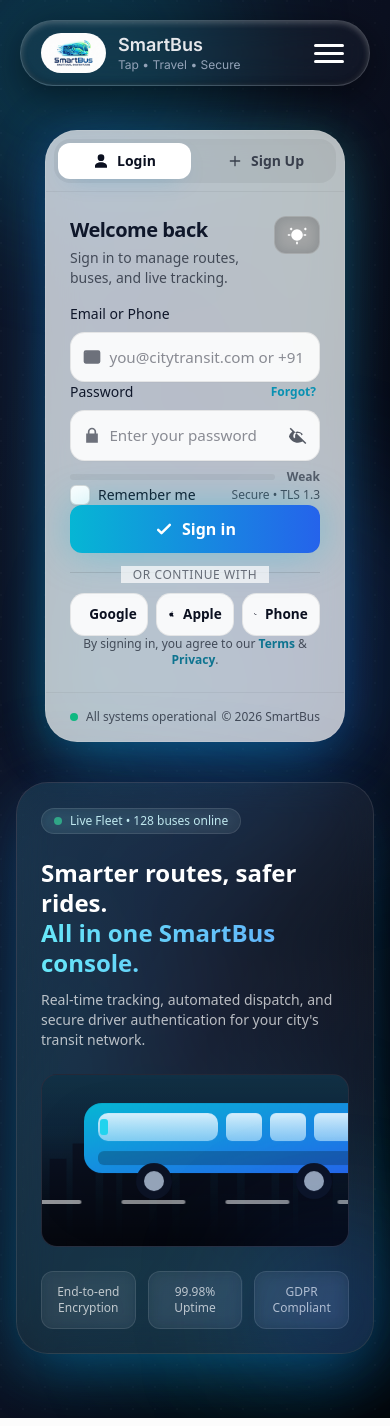
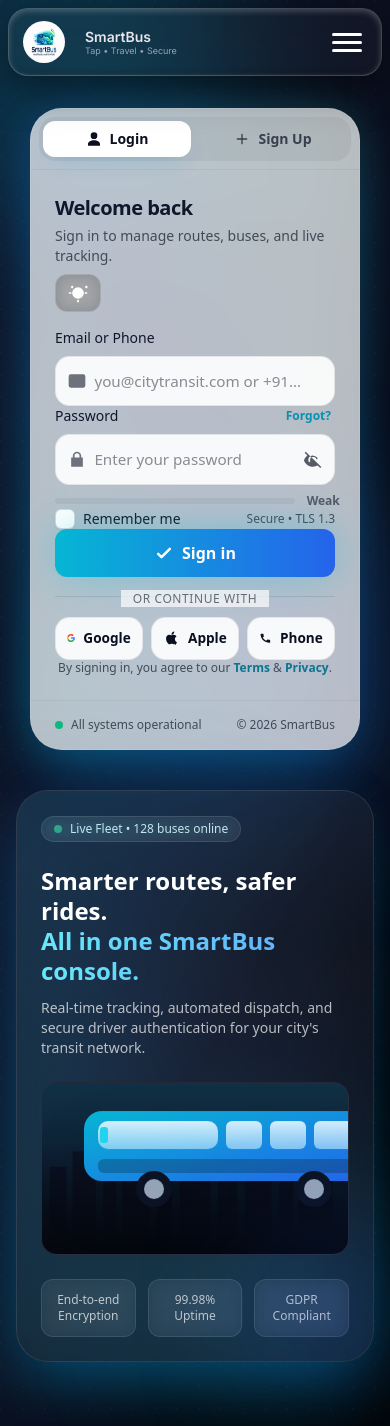
Before and after one commit to Asish2404/TapNRide, a FastAPI app: page /login in a window 390 px wide. Run offline with FastAPI, Linux system fonts and the light colour scheme; some libraries are stand-ins or nearby versions; some web fonts are replaced.

Commit message:
correction

```diff
--- a/Website/static/css/login.css
+++ b/Website/static/css/login.css
@@ -419,74 +419,264 @@ input[type="text"]::-webkit-textfield-decoration-container {
     }
 }
 
+/* =========================
+RESPONSIVE
+========================= */
 
-/* ================= RESPONSIVE ================= */
 
-/* Tablet */
+/* TABLET */
 @media(max-width:1024px) {
 
-    .max-w-md {
-        width: min(92vw, 460px) !important;
-        max-width: none !important;
-        margin: auto;
+    html,
+    body {
+        overflow-x: hidden;
+        max-width: 100%;
     }
 
-}
-
-
-/* Mobile */
-@media(max-width:768px) {
-
     .top-nav {
-        display: flex;
-        justify-content: space-between;
-        align-items: center;
+        margin: 14px;
+        padding: 14px 18px;
     }
 
-    .nav-links {
-        display: none;
-    }
-
-    .hamburger {
-        display: flex;
-    }
-
-
-    /* ONLY BOX SHRINKS */
     .max-w-md {
-        width: min(92vw, 390px) !important;
+        width: min(90vw, 430px) !important;
         max-width: none !important;
-        margin: auto;
-
-        /* keep design intact */
-        transform: none !important;
-    }
-
-    /* leave content untouched */
-    .auth-card {
-        padding: inherit;
+        margin: auto !important;
     }
 
 }
 
 
 
-/* Small phones */
+/* MOBILE */
+@media(max-width:768px) {
+
+    html,
+    body {
+        overflow-x: hidden !important;
+        max-width: 100%;
+    }
+
+    * {
+        min-width: 0;
+    }
+
+    .top-nav {
+        display: flex;
+        justify-content: space-between;
+        align-items: center;
+        padding: 14px 16px;
+        margin: 10px;
+        border-radius: 22px;
+    }
+
+    .nav-links {
+        display: none !important;
+    }
+
+    .hamburger {
+        display: flex !important;
+    }
+
+    .brand {
+        display: flex;
+        align-items: center;
+        gap: 10px;
+    }
+
+    .logo-img {
+        width: 50px !important;
+        height: 50px !important;
+    }
+
+    .brand-text {
+        font-size: 18px;
+    }
+
+    .brand-text-sub {
+        font-size: 12px;
+    }
+
+
+    /* LOGIN CARD FIX */
+    .max-w-md {
+        width: calc(100vw - 32px) !important;
+        max-width: 380px !important;
+        min-width: 0 !important;
+        margin: auto !important;
+        transform: none !important;
+    }
+
+    .auth-card {
+        width: 100% !important;
+        max-width: 100% !important;
+        padding: 20px !important;
+        overflow: hidden;
+    }
+
+    /* role buttons */
+    .flex.gap-3 {
+        flex-wrap: wrap;
+        gap: 10px;
+    }
+
+    /* form controls */
+    input,
+    button,
+    select {
+        max-width: 100%;
+    }
+
+    /* stop glow overflow */
+    .rounded-\[32px\] {
+        overflow: hidden;
+    }
+
+
+    /* if any outer wrappers */
+    main,
+    section,
+    div {
+        max-width: 100%;
+    }
+
+}
+
+/* SMALL PHONES */
 @media(max-width:480px) {
 
+    html,
+    body {
+        overflow-x: hidden;
+    }
+
+    .top-nav {
+        padding: 12px 14px;
+        margin: 8px;
+        border-radius: 20px;
+    }
+
+    .brand {
+        gap: 8px;
+    }
+
+    .logo-img {
+        width: 42px !important;
+        height: 42px !important;
+    }
+
+    .brand-text {
+        font-size: 15px;
+    }
+
+    .brand-text-sub {
+        font-size: 10px;
+    }
+
     .max-w-md {
-        width: min(92vw, 340px) !important;
+        width: 94% !important;
+        max-width: 360px !important;
+        margin: auto !important;
+    }
+
+    .auth-card {
+        width: 100% !important;
+        padding: 18px !important;
+    }
+
+    .flex.gap-3 {
+        flex-wrap: wrap;
+        gap: 8px;
+    }
+
+    .role-chip {
+        font-size: 14px;
+        padding: 10px 12px;
+    }
+
+    h1 {
+        font-size: 1.9rem;
+    }
+
+    p {
+        font-size: 14px;
+        line-height: 1.5;
+    }
+
+    label {
+        font-size: 14px;
+    }
+
+    input,
+    button {
+        max-width: 100%;
+        font-size: 14px;
     }
 
 }
 
 
 
-/* Tiny phones */
+/* VERY SMALL PHONES */
 @media(max-width:390px) {
 
     .max-w-md {
-        width: min(92vw, 300px) !important;
+        width: 95% !important;
+        max-width: 330px !important;
+    }
+
+    .auth-card {
+        padding: 15px !important;
+    }
+
+    .brand-text {
+        font-size: 14px;
+    }
+
+    .brand-text-sub {
+        font-size: 9px;
+    }
+
+    h1 {
+        font-size: 1.7rem;
+    }
+
+    p {
+        font-size: 13px;
+    }
+
+    .role-chip {
+        font-size: 13px;
+        padding: 8px 10px;
+    }
+
+    input {
+        font-size: 13px;
+        padding: 13px 15px;
     }
 
 }
+
+
+
+/* EXTRA TINY */
+@media(max-width:320px) {
+
+    .brand-text {
+        font-size: 13px;
+    }
+
+    h1 {
+        font-size: 1.5rem;
+    }
+
+    .role-chip {
+        font-size: 12px;
+        padding: 7px 8px;
+    }
+
+    input {
+        font-size: 12px;
+    }
+
+}
```
